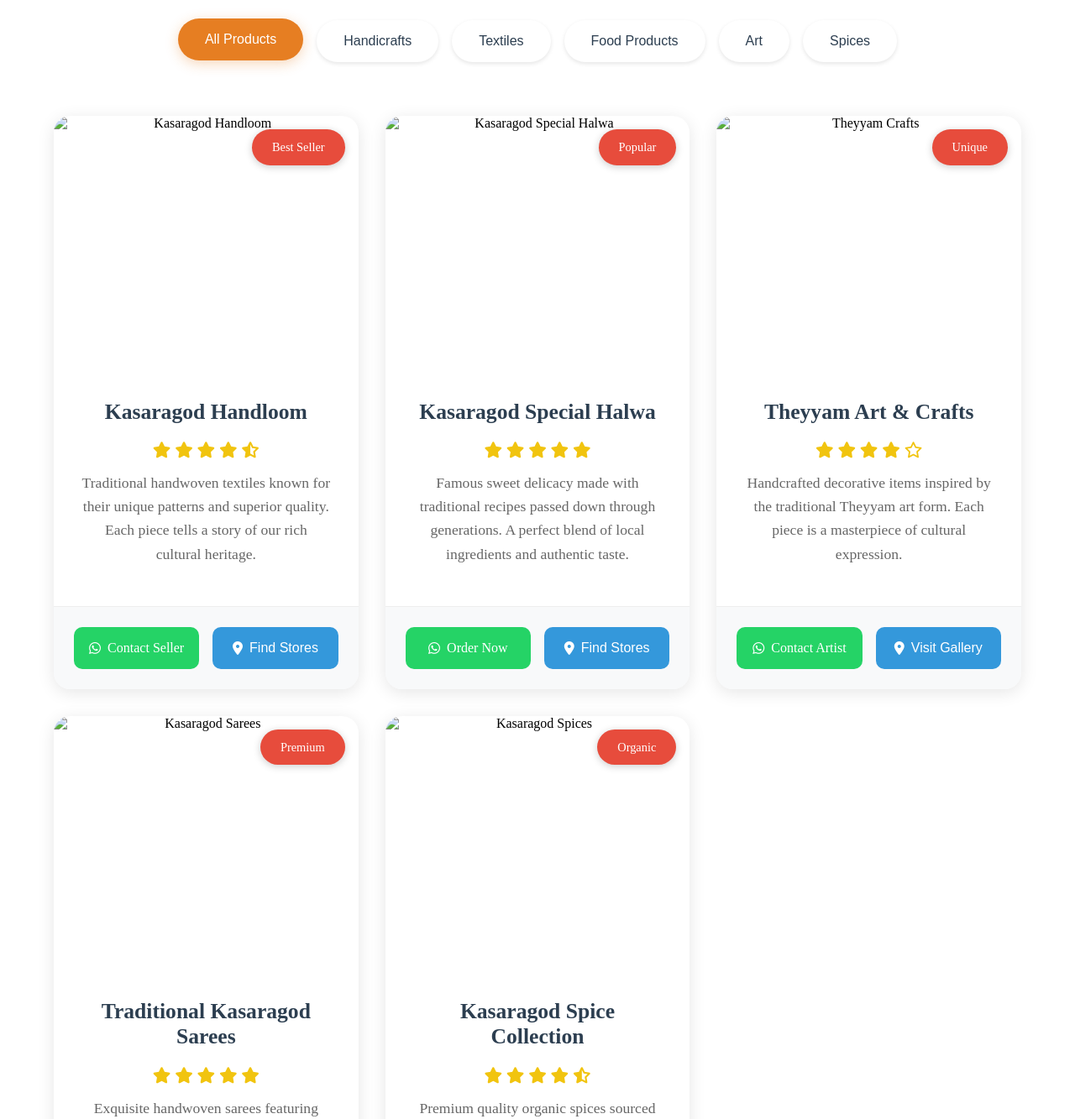
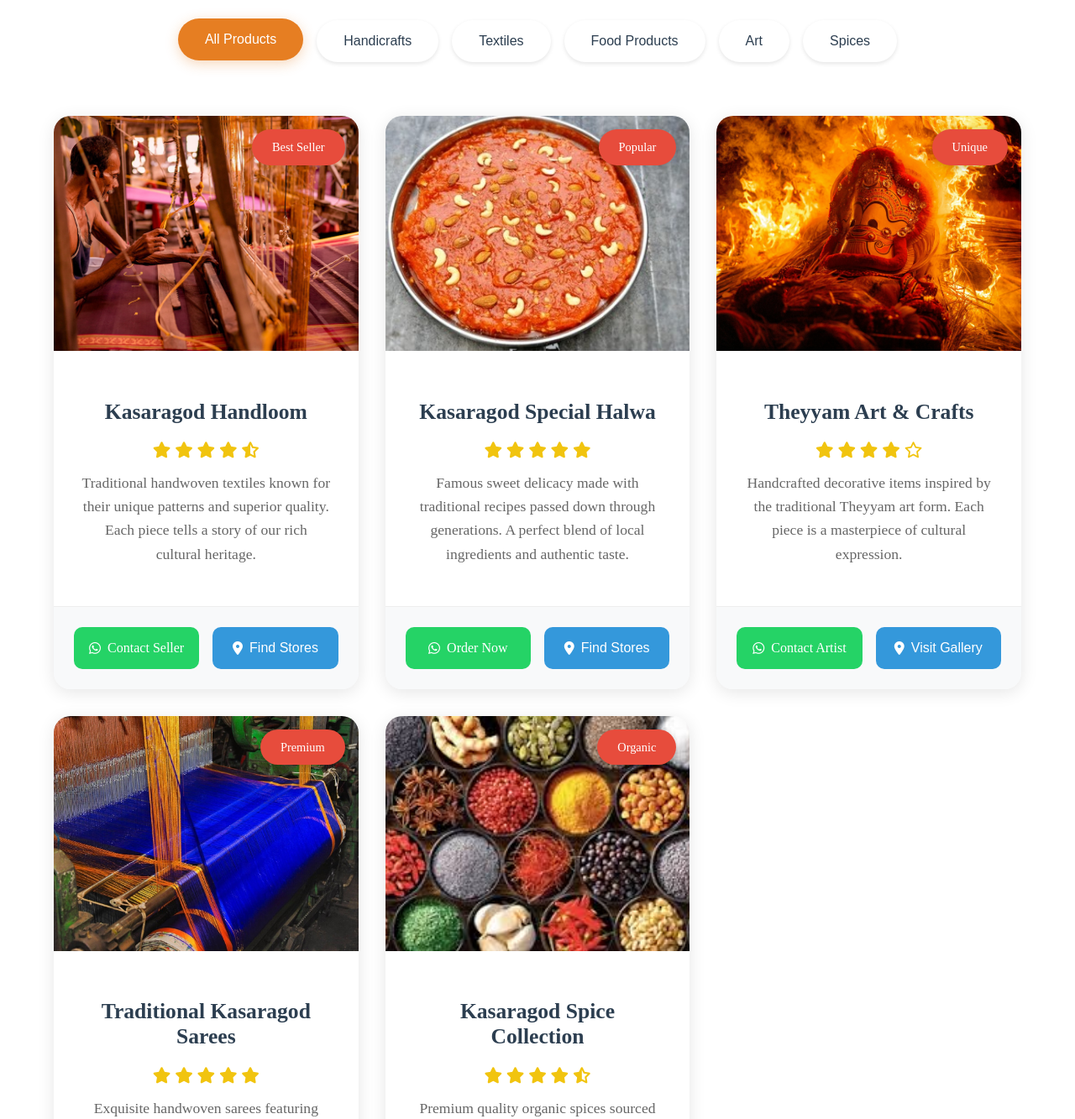
Before and after one commit to sanjay-sanju-03/hackathon, a plain HTML site: page made-in-kasaragod.html in a window 1280 px wide. Shown: the part 840-2173 px from the top of the page at 84% size. Drawn offline with Linux system fonts and the light colour scheme.

Commit message:
added photos in made in ksd

```diff
--- a/made-in-kasaragod.html
+++ b/made-in-kasaragod.html
@@ -43,7 +43,7 @@
     <div class="cards">
         <div class="card" data-category="handicrafts">
             <div class="product-badge">Best Seller</div>
-            <img src="images/kasaragod-handloom.jpg" alt="Kasaragod Handloom">
+            <img src="images/handloom.jpg" alt="Kasaragod Handloom">
             <div class="card-content">
                 <h3>Kasaragod Handloom</h3>
                 <div class="rating">
@@ -67,7 +67,7 @@
 
         <div class="card" data-category="food">
             <div class="product-badge">Popular</div>
-            <img src="images/kasaragod-halwa.jpg" alt="Kasaragod Special Halwa">
+            <img src="images/halwa.jpg" alt="Kasaragod Special Halwa">
             <div class="card-content">
                 <h3>Kasaragod Special Halwa</h3>
                 <div class="rating">
@@ -91,7 +91,7 @@
 
         <div class="card" data-category="art">
             <div class="product-badge">Unique</div>
-            <img src="images/theyyam-crafts.jpg" alt="Theyyam Crafts">
+            <img src="images/Theyyam.jpg" alt="Theyyam Crafts">
             <div class="card-content">
                 <h3>Theyyam Art & Crafts</h3>
                 <div class="rating">
@@ -115,7 +115,7 @@
 
         <div class="card" data-category="textiles">
             <div class="product-badge">Premium</div>
-            <img src="images/kasaragod-saree.jpg" alt="Kasaragod Sarees">
+            <img src="images/saree.jpg" alt="Kasaragod Sarees">
             <div class="card-content">
                 <h3>Traditional Kasaragod Sarees</h3>
                 <div class="rating">
@@ -139,7 +139,7 @@
 
         <div class="card" data-category="spices">
             <div class="product-badge">Organic</div>
-            <img src="images/kasaragod-spices.jpg" alt="Kasaragod Spices">
+            <img src="images/spices.jpg" alt="Kasaragod Spices">
             <div class="card-content">
                 <h3>Kasaragod Spice Collection</h3>
                 <div class="rating">
```
Also changed, not shown: images/halwa.jpg (added), images/handloom.jpg (added), images/saree.jpg (added), images/spices.jpg (added).
